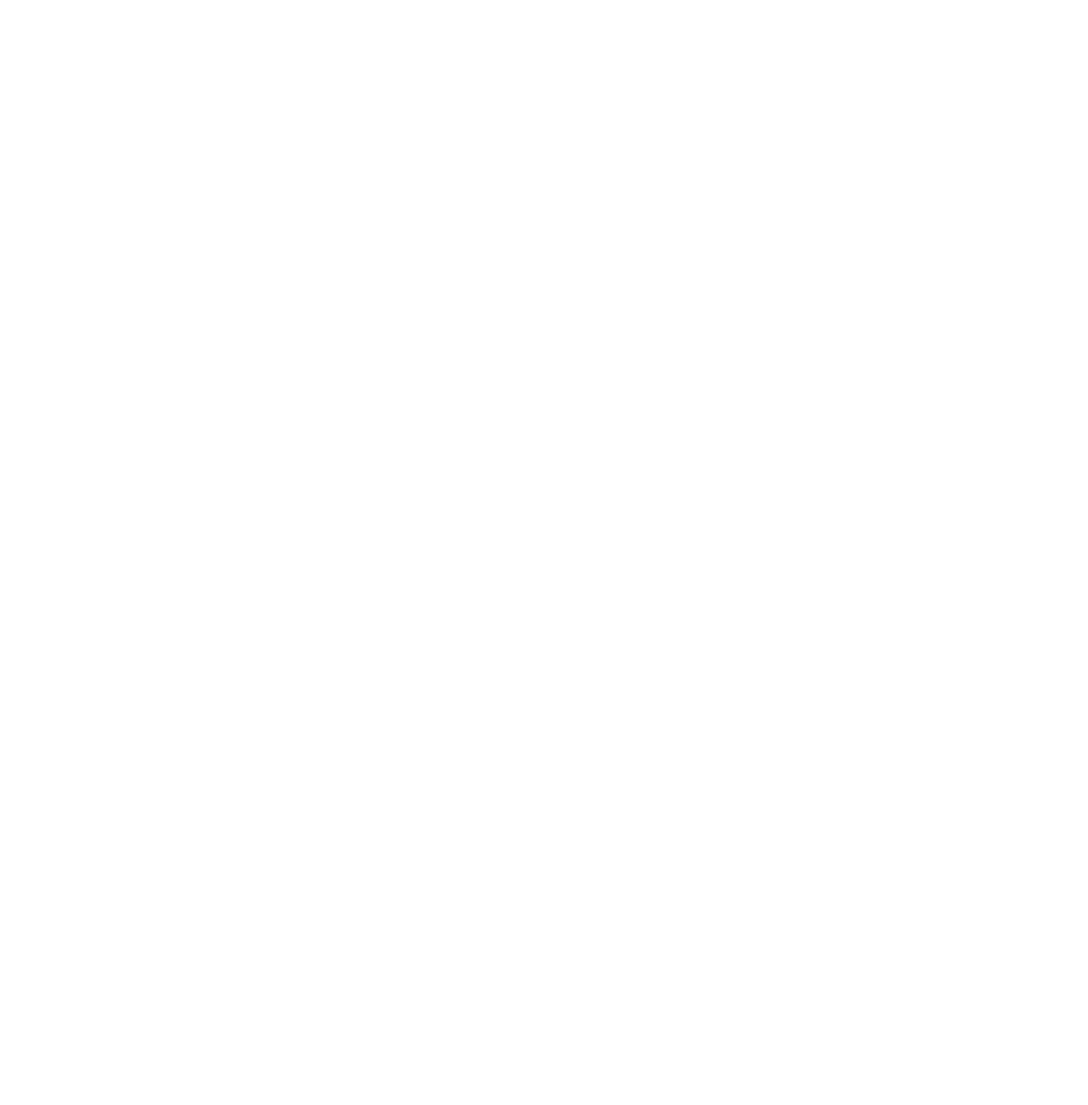
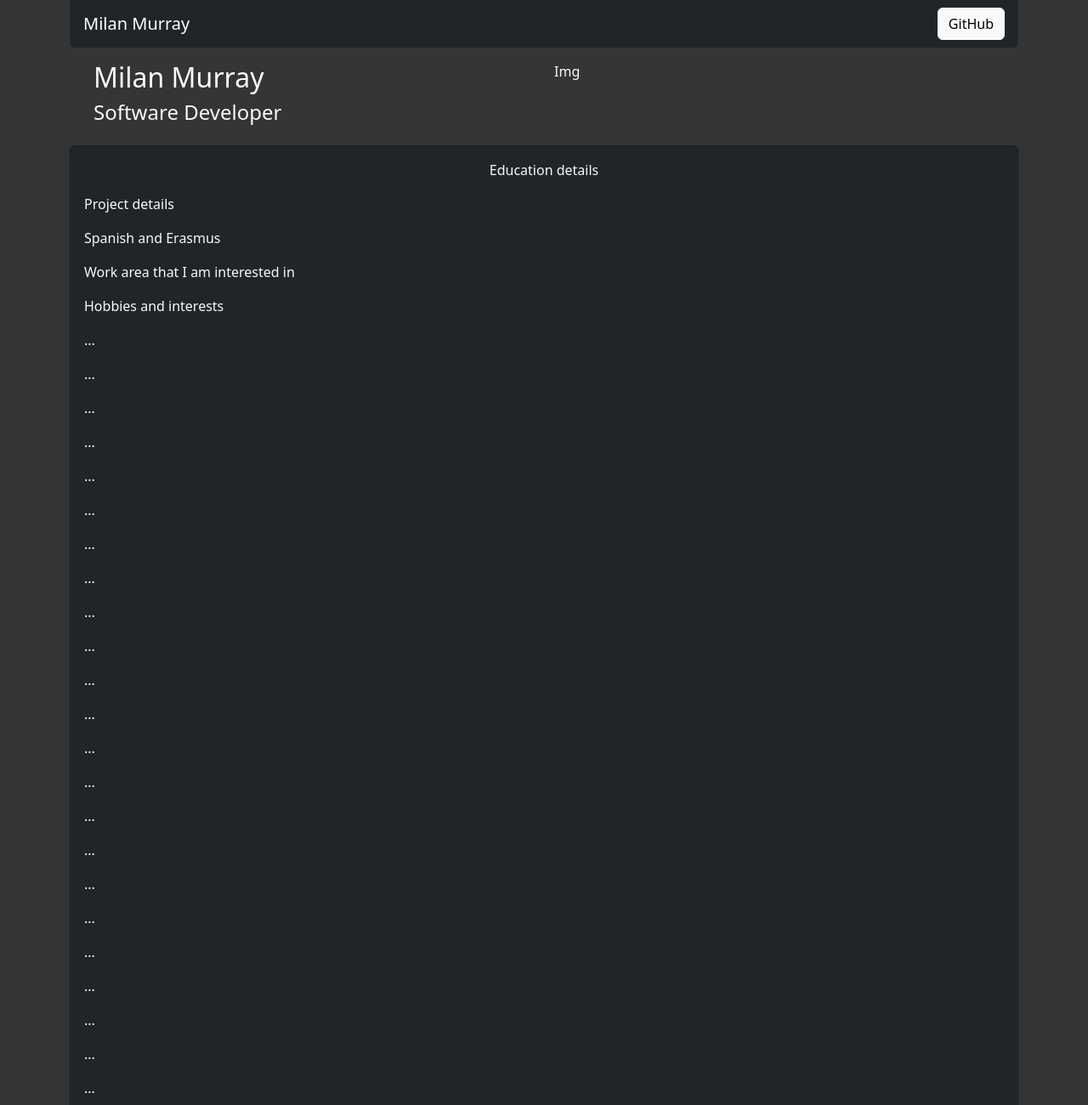
Before and after one commit to milan-murray/portfolio, a plain HTML site: page index.html in a window 1280 px wide. Shown: the top 1300 px of the page at 85% size. Before the commit the page ends 800 px from the top, so only its background shows below. Drawn offline with nearby package versions, Linux system fonts and the light colour scheme; a web font is replaced by a local one.

Commit message:
Added the page layout

```diff
--- a/index.html
+++ b/index.html
@@ -1,11 +1,74 @@
 <html lang="en">
+
 <head>
     <meta charset="UTF-8">
-    <meta http-equiv="X-UA-Compatible" content="IE=edge">
+    <meta http-equiv="X-UA-Compatible">
     <meta name="viewport" content="width=device-width, initial-scale=1.0">
+
+    <link rel="stylesheet" href="sources/style.css">
+
+    <!-- Google Fonts -->
+    <link rel="stylesheet" href="https://fonts.googleapis.com/css?family=Cantarell">
+
+    <!-- Bootstrap -->
+    <link href="https://cdn.jsdelivr.net/npm/bootstrap@5.2.1/dist/css/bootstrap.min.css" rel="stylesheet"
+        crossorigin="anonymous">
+
     <title>Milan Murray - Portfolio</title>
 </head>
-<body>
 
+<body class="bg-image text-light">
+    <div class="container">
+        <div class="bg-dark rounded-bottom mb-3 px-3">
+            <div class="navbar navbar-dark bg-dark">
+                <a href="#" class="navbar-brand">Milan Murray</a>
+                <button class="btn btn-light">GitHub</button>
+            </div>
+        </div>
+        <div class="row m-3">
+            <div class="col">
+                <h2>Milan Murray</h2>
+                <h4>Software Developer</h4>
+            </div>
+            <div class="col">
+                <p class="h-100">Img</p>
+            </div>
+        </div>
+        <div class="card bg-dark shadow">
+            <div class="card-body">
+                <div class="text-center w-100 h-100">
+                    <p>Education details</p>
+                </div>
+                <p>Project details</p>
+                <p>Spanish and Erasmus</p>
+                <p>Work area that I am interested in</p>
+                <p>Hobbies and interests</p>
+                <p>...</p>
+                <p>...</p>
+                <p>...</p>
+                <p>...</p>
+                <p>...</p>
+                <p>...</p>
+                <p>...</p>
+                <p>...</p>
+                <p>...</p>
+                <p>...</p>
+                <p>...</p>
+                <p>...</p>
+                <p>...</p>
+                <p>...</p>
+                <p>...</p>
+                <p>...</p>
+                <p>...</p>
+                <p>...</p>
+                <p>...</p>
+                <p>...</p>
+                <p>...</p>
+                <p>...</p>
+                <p>...</p>
+            </div>
+        </div>
+    </div>
 </body>
+
 </html>
--- /dev/null
+++ b/sources/style.css
@@ -0,0 +1,11 @@
+.bg-image {
+    /* background-image: linear-gradient(to bottom right, ); */
+    background-color: #343536;
+    background-repeat: no-repeat;
+    background-attachment: fixed;
+    background-size: cover;
+}
+
+body {
+    font-family: Cantarell, sans-serif;
+}
```
Also changed, not shown: 1 other file.
